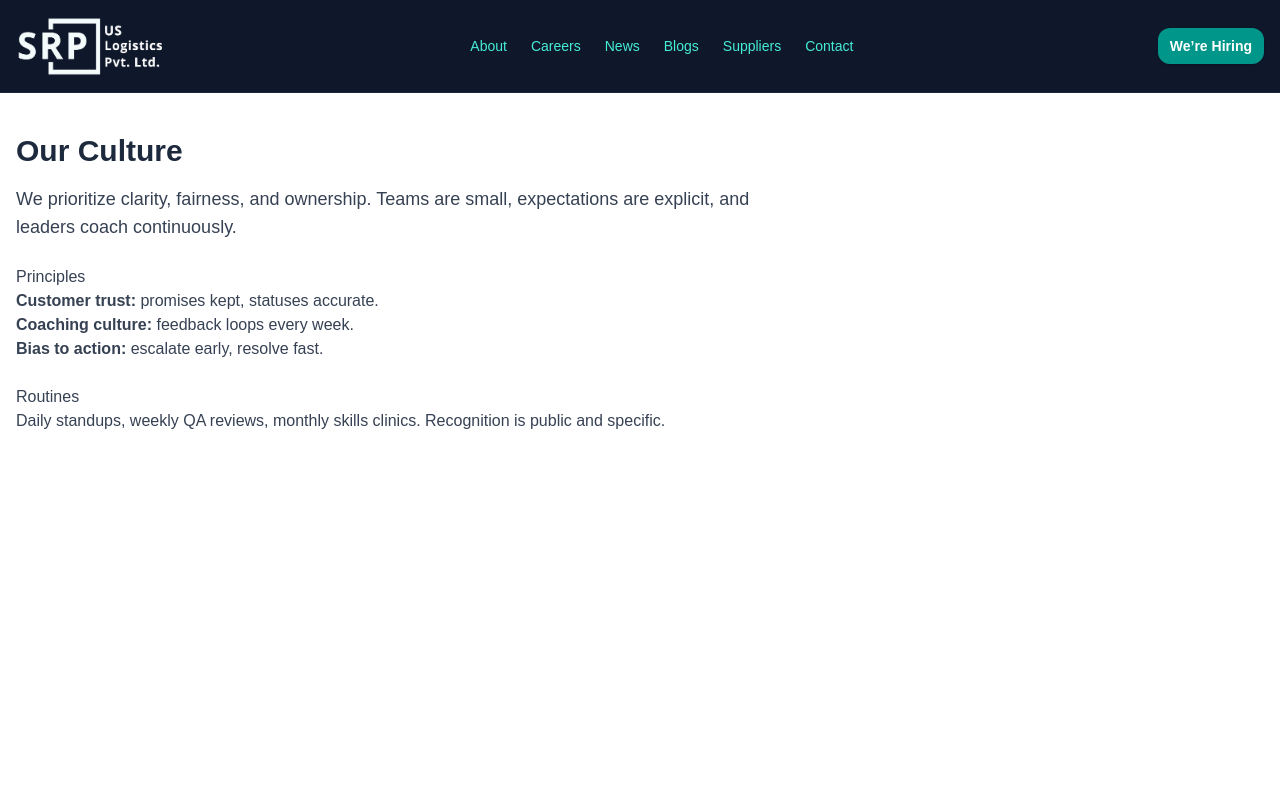
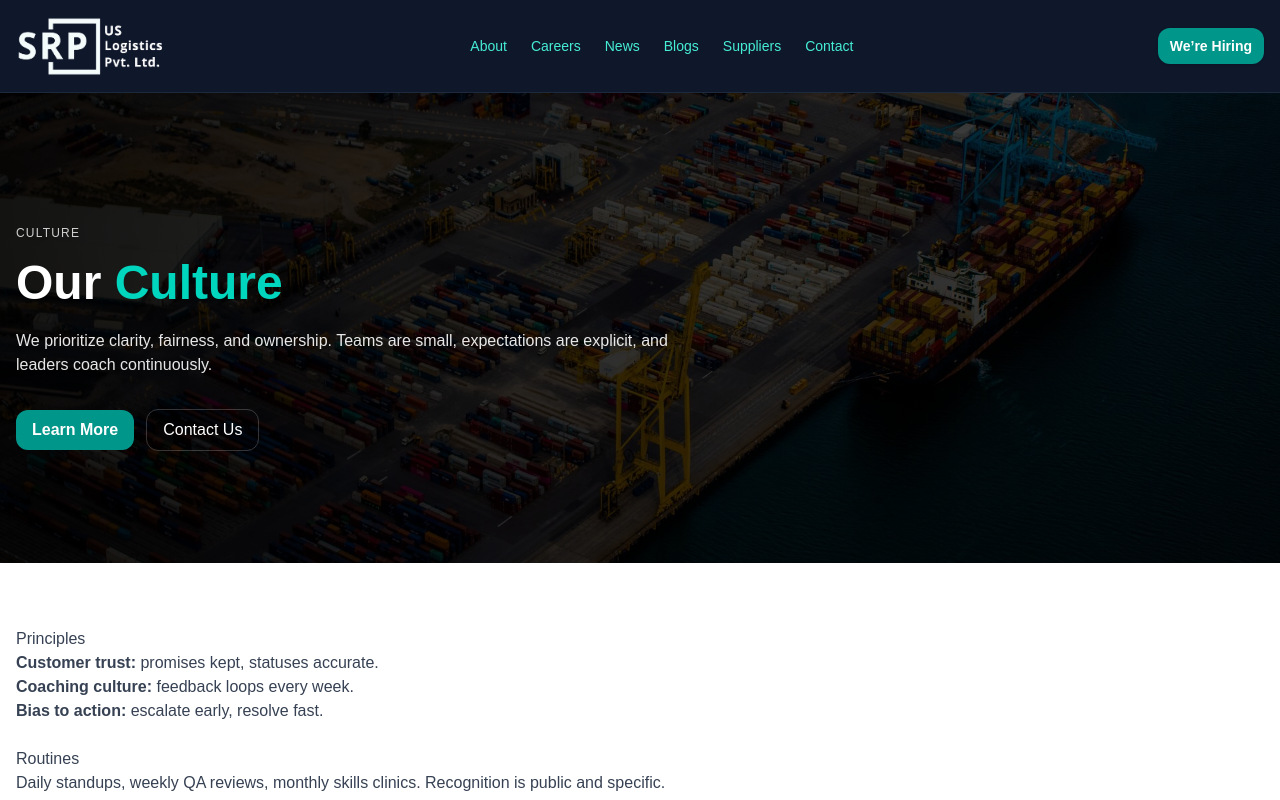
Before and after one commit to vivekinsonix/srp-india, a Next.js app: page /careers/culture in a window 1280 px wide. Shown: the top 800 px of the page. Built offline with nearby package versions, Linux system fonts and the light colour scheme.

Commit message:
Sub neader chnages

```diff
--- a/src/app/careers/benefits/page.tsx
+++ b/src/app/careers/benefits/page.tsx
@@ -2,6 +2,7 @@
 "use client";
 import Header from "../../header/page";
 import Footer from "../../footer/page";
+import HeroSection from "@/app/subheader/page";
 export default function Benefits() {
   const items = [
     {
@@ -42,8 +43,16 @@ export default function Benefits() {
     <>
       <div className="min-h-screen bg-white dark:bg-white text-slate-800">
         <Header />
+        <HeroSection
+          backgroundImage="/hero-bg.jpg"
+          eyebrow="Benefits"
+          title="Benefits"
+          highlight="Join a team "
+          description="Join a team that blends US-grade process rigor with Indian ingenuity. We’re hiring experienced BPO/logistics professionals who want to lead outcomes, not just tasks."
+          primaryAction={{ label: "Learn More", href: "/about" }}
+          secondaryAction={{ label: "Contact Us", href: "/contact" }}
+        />
         <main className="container mx-auto max-w-7xl px-4 py-10">
-      <h1 className="text-3xl font-semibold">Benefits</h1>
                   <div className="mt-6 grid gap-6 md:grid-cols-2">
             {items.map((item) => (
               <div
--- a/src/app/careers/culture/page.tsx
+++ b/src/app/careers/culture/page.tsx
@@ -2,17 +2,23 @@
 "use client";
 import Header from "../../header/page";
 import Footer from "../../footer/page";
+import HeroSection from "@/app/subheader/page";
 export default function OurCulture() {
   return (
     <>
       <div className="min-h-screen bg-white text-slate-800">
         <Header />
+        <HeroSection
+          backgroundImage="/hero-bg.jpg"
+          eyebrow="Culture"
+          title="Our"
+          highlight="Culture"
+          description="We prioritize clarity, fairness, and ownership. Teams are small, expectations
+            are explicit, and leaders coach continuously."
+          primaryAction={{ label: "Learn More", href: "/about" }}
+          secondaryAction={{ label: "Contact Us", href: "/contact" }}
+        />
         <main className="container mx-auto max-w-7xl px-4 py-10">
-      <h1 className="text-3xl font-semibold">Our Culture</h1>
-      <p className="mt-4 max-w-3xl text-lg text-gray-700 ">
-        We prioritize clarity, fairness, and ownership. Teams are small, expectations
-        are explicit, and leaders coach continuously.
-      </p>
                    <div className="prose mt-6 max-w-none text-gray-700 dark:prose-invert">
             <h2>Principles</h2>
             <ul>
--- a/src/app/careers/openings/page.tsx
+++ b/src/app/careers/openings/page.tsx
@@ -2,17 +2,23 @@
 "use client";
 import Header from "../../header/page";
 import Footer from "../../footer/page";
+import HeroSection from "@/app/subheader/page";
 
 export default function Careers() {
   return (
      <>
        <div className="min-h-screen bg-white text-slate-800">
           <Header />
+                  <HeroSection
+                    backgroundImage="/hero-bg.jpg"
+                    eyebrow="SRP"
+                    title="Open"
+                    highlight="JPositions"
+                    description="We hire year-round for US logistics processes. Below are two sample roles."
+                    primaryAction={{ label: "Learn More", href: "/about" }}
+                    secondaryAction={{ label: "Contact Us", href: "/contact" }}
+                  />
   <main className="container mx-auto max-w-7xl px-4 py-10">
-      <h1 className="text-3xl font-semibold">Open Positions</h1>
-      <p className="mt-2 text-slate-600">
-        We hire year-round for US logistics processes. Below are two sample roles.
-      </p>
 
       <div className="mt-6 grid gap-6 md:grid-cols-2">
         <article className="rounded-lg border border-slate-200 p-6 shadow-sm transition hover:shadow">
```
Lines whose indentation alone changed are shown as unchanged.
